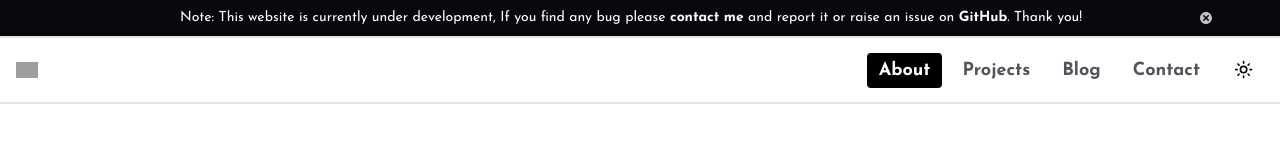
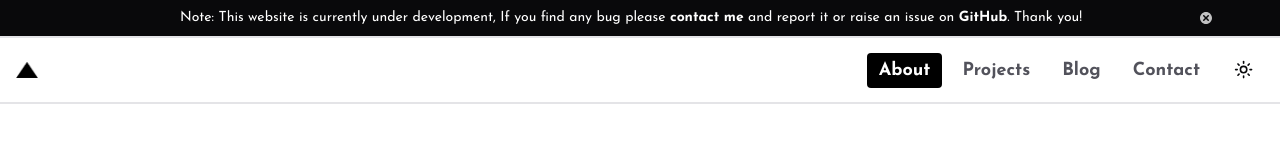
Before and after one commit to 1sma31L/Portfolio, a Next.js app: page / in a window 1280 px wide. Shown: the top 160 px of the page. Built offline with nearby package versions, Linux system fonts and the light colour scheme; grey boxes are pictures that could not be loaded.

Commit message:
fix : forgot to change nav logo path

```diff
--- a/src/components/Navbar.tsx
+++ b/src/components/Navbar.tsx
@@ -86,7 +86,7 @@ export default function NavBar() {
 							height={100}
 							width={100}
 							priority
-							src="/icons/vercel.png"
+							src="/icons/vercel.webp"
 							className="w-6 dark:invert"
 							alt=""
 						/>
```
